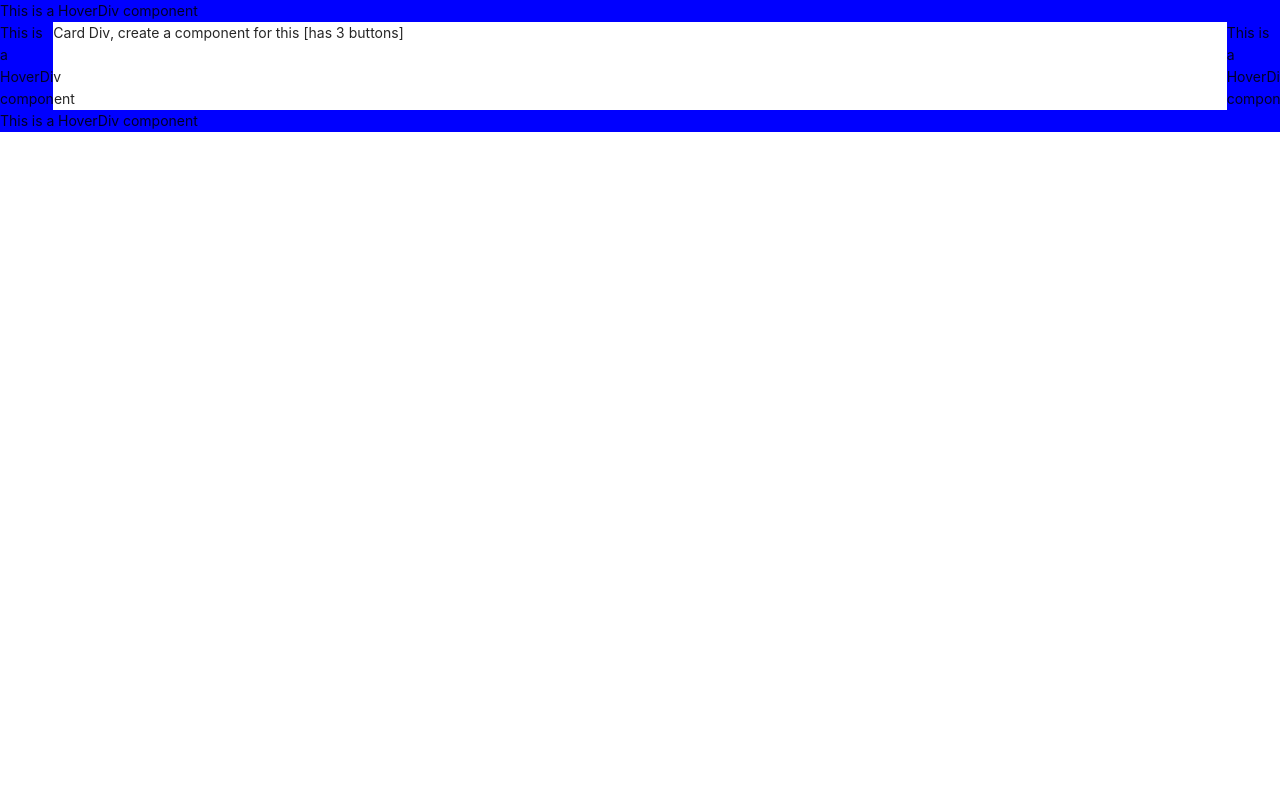
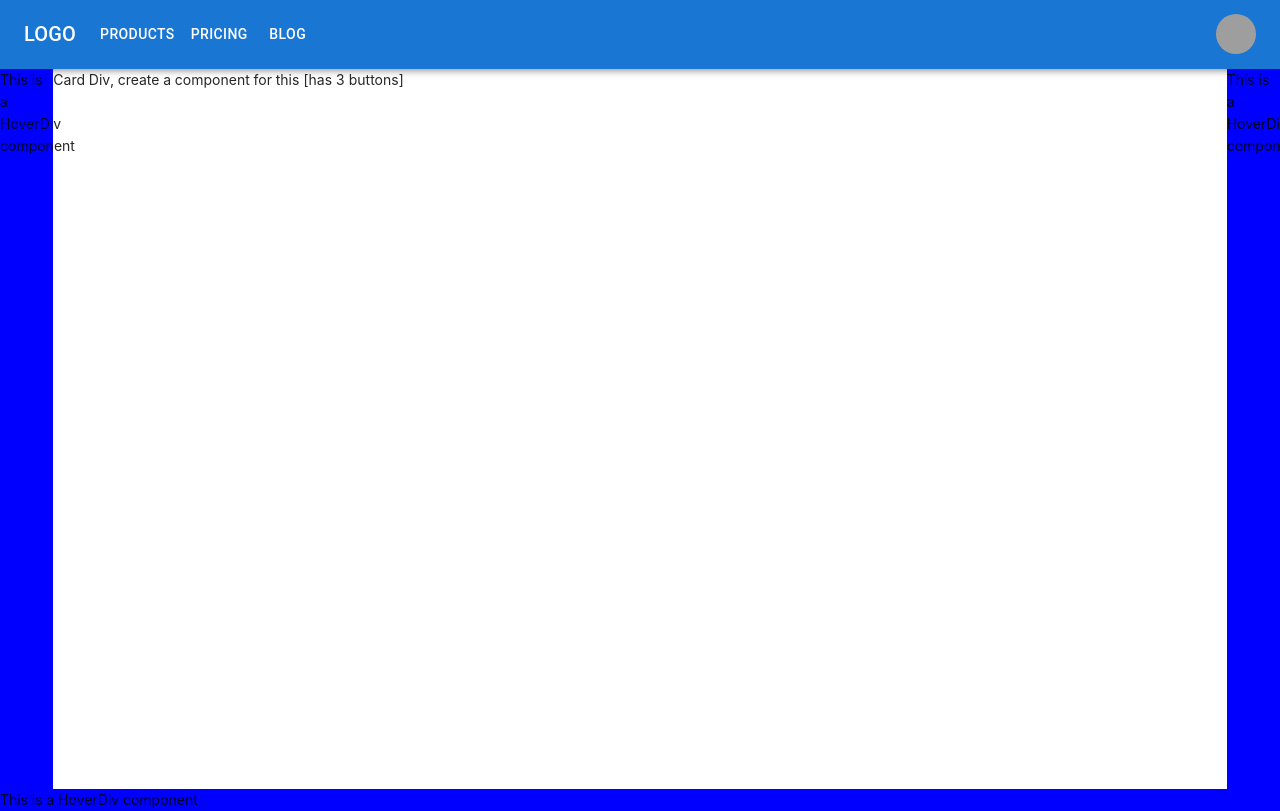
Before and after one commit to JoltPad/JoltPad, a React app: page / in a window 1280 px wide. Shown: the top 811 px of the page. Built offline with nearby package versions, Linux system fonts and the light colour scheme; grey boxes are pictures that could not be loaded.

Commit message:
styling for grid css implemented

```diff
--- a/client/components/HoverDiv.jsx
+++ b/client/components/HoverDiv.jsx
@@ -6,7 +6,7 @@ import * as React from 'react';
 export default function HoverDiv(props) {
 
   return (
-    <div style={{backgroundColor: props.colorProps}}> This is a HoverDiv component</div>
+    <div className={props.className} style={{backgroundColor: props.colorProps}}> This is a HoverDiv component</div>
   )
 
 }
--- a/client/components/NotePage.jsx
+++ b/client/components/NotePage.jsx
@@ -11,21 +11,21 @@ export default function NotePage() {
   return (
 
     <div className='LandingPage'>
-      {(!hoverOn)? <HoverDiv colorProps={'blue'} className='hoverDiv' / > : <NavBar />}
-      <Row>
+      {(hoverOn)? <HoverDiv colorProps={'blue'} className='hoverDiv1' / > : <NavBar />}
+      <Row className='middleRow'>
         <Col span={1}>
-          <HoverDiv hoverOn="hoverOn" colorProps={'blue'} className='hoverDiv' / >
+          <HoverDiv hoverOn="hoverOn" colorProps={'blue'} className='hoverDiv2' / >
         </Col>
         <Col span={22}>
           <div> Card Div, create a component for this [has 3 buttons]</div>
         </Col>
         <Col span={1}>
-        <HoverDiv hoverOn="hoverOn" colorProps={'blue'} className='hoverDiv' / >
+        <HoverDiv hoverOn="hoverOn" colorProps={'blue'} className='hoverDiv3' / >
         </Col>
       </Row>
       <Row>
         <Col span={24}>
-          <HoverDiv hoverOn="hoverOn" colorProps={'blue'} className='hoverDiv' / >
+          <HoverDiv hoverOn="hoverOn" colorProps={'blue'} className='hoverDiv4' / >
         </Col>
       </Row>
     </div>
--- a/client/style.scss
+++ b/client/style.scss
@@ -1,3 +1,23 @@
+.container {
+  width: 100%;
+  height: 100%;
+}
+.LandingPage {
+  width: 100%;
+  height: 100%;
+}
+
+.middleRow {
+  height: 90%;
+}
+
+.hoverDiv2 {
+  height: 100%;
+}
+.hoverDiv3 {
+  height: 100%;
+}
+
 form {
     width: 100%;
   }
```
